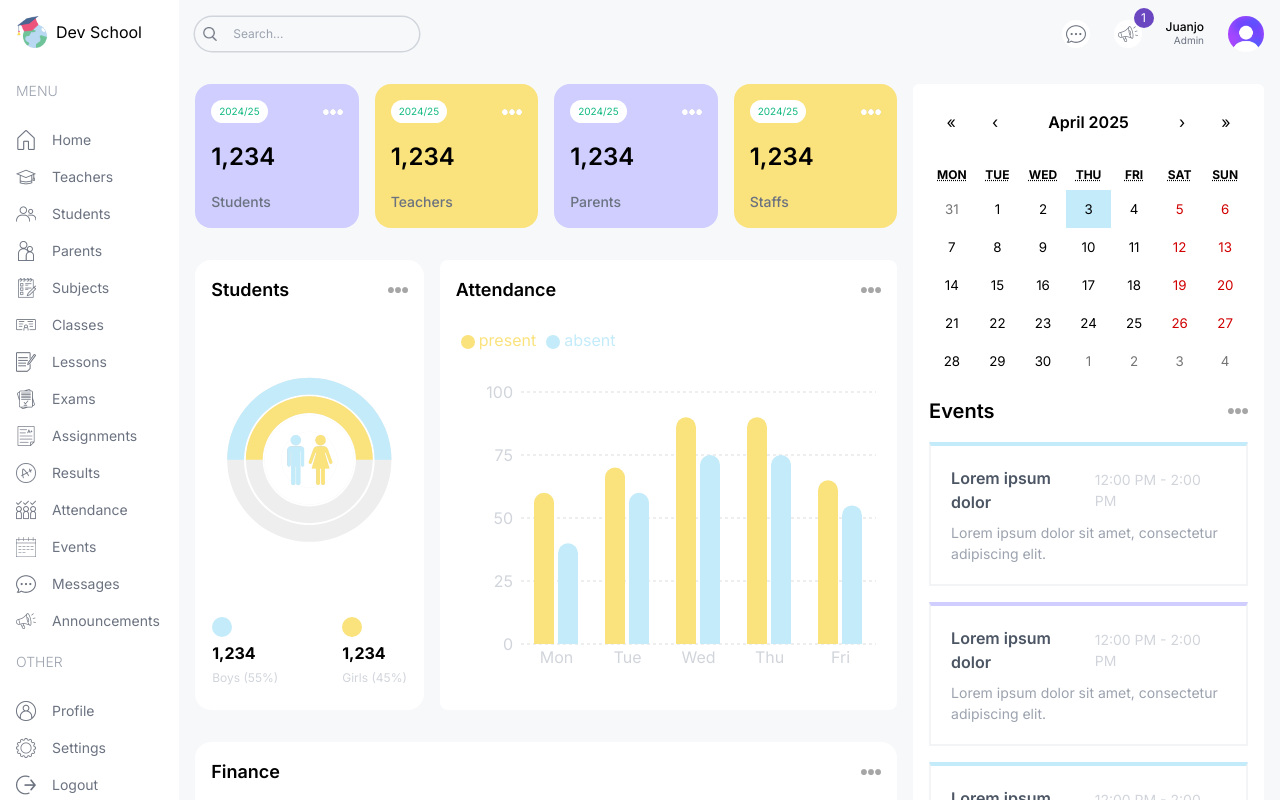
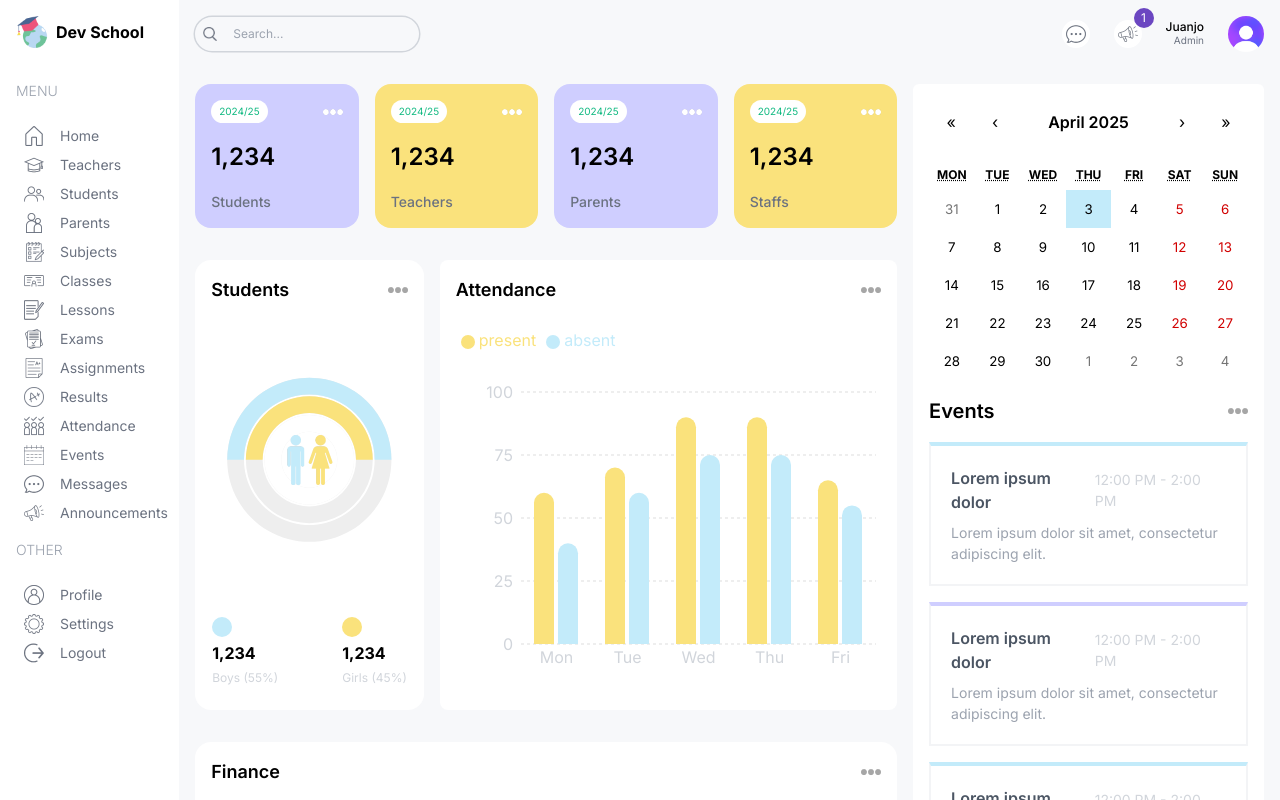
Before and after one commit to Juanjopalma/First-NextJs-Dashboard-Project, a Next.js app: page /admin in a window 1280 px wide. Built offline with nearby package versions, Linux system fonts and the light colour scheme.

Commit message:
added rol in sidebar

```diff
--- a/src/app/(dashboard)/layout.scss
+++ b/src/app/(dashboard)/layout.scss
@@ -16,6 +16,7 @@
 
         span {
             display: none;
+            font-weight: bold;
         }
     }
 }
--- a/src/components/Menu.tsx
+++ b/src/components/Menu.tsx
@@ -1,5 +1,6 @@
 import Link from "next/link";
 import Image from "next/image";
+import { role } from "@/lib/data";
 import './menu.scss';
 
 const menuItems = [
@@ -124,12 +125,17 @@ const Menu = () => {
       {menuItems.map(i => (
         <div className="menu__items" key={i.title}>
           <span className="menu__items-span">{i.title}</span>
-          {i.items.map(item => (
-            <Link key={item.label} href={item.href} className="menu__subitems">
-              <Image src={item.icon} alt="" width={20} height={20} />
-              <span>{item.label}</span>
-            </Link>
-          ))}
+          {i.items.map((item) => {
+
+            if (item.visible.includes(role)) {
+              return (
+                <Link key={item.label} href={item.href} className="menu__subitems">
+                  <Image src={item.icon} alt="" width={20} height={20} />
+                  <span>{item.label}</span>
+                </Link>
+              )
+            }
+        })}
         </div>
       ))}
       </div>
--- a/src/components/menu.scss
+++ b/src/components/menu.scss
@@ -21,17 +21,30 @@
         justify-content: center;
         align-items: center;
         gap: 1rem;
-        padding: 0.25rem 0;
+        padding: 0.5rem 0;
         color: #6b7280;
+        border-radius: 0.375rem;
 
         span {
             display: none;
         }
     }
+
+    &__subitems:hover {
+        background-color: var(--lamaSkyLight);
+    }
 }
 
 
 // Media Queries
+
+@media (min-width: 768px) {
+    .menu {
+        &__subitems {
+            padding: 0 0.5rem;
+        }
+    }
+}
 
 // lg
 @media (min-width: 1024px){
```
